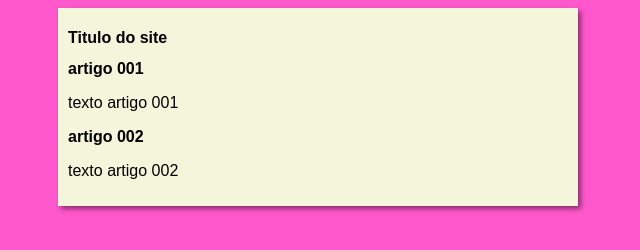
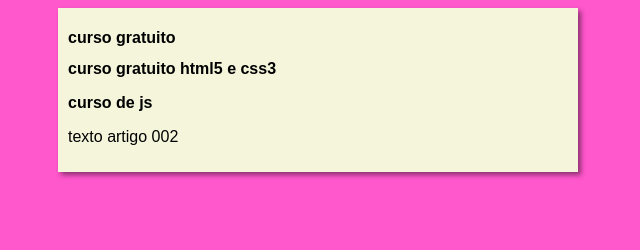
Before and after one commit to jovtrevizan/projetosite, a plain HTML site: page index.html in a window 1280 px wide. Shown: the whole page, without its empty margins (322-962 px from the left). Drawn offline with Linux system fonts and the light colour scheme.

Commit message:
Update index.html

```diff
--- a/index.html
+++ b/index.html
@@ -3,20 +3,20 @@
 <head>
     <meta charset="UTF-8">
     <meta name="viewport" content="width=device-width, initial-scale=1.0">
-    <title>Titulo do site</title>
+    <title>curso em video</title>
     <link rel="stylesheet" href="estilos/style.css">
 </head>
 <body>
     <main>
         <header>
-            <h1>Titulo do site</h1>
+            <h1>curso gratuito</h1>
         </header>
         <article>
-            <h2>artigo 001</h2>
-            <p>texto artigo 001</p>
+            <h2>curso gratuito html5 e css3</h2>
+            <p></p>
         </article>
         <article>
-            <h2>artigo 002</h2>
+            <h2>curso de js</h2>
             <p>texto artigo 002</p>
         </article>
     </main>
```
